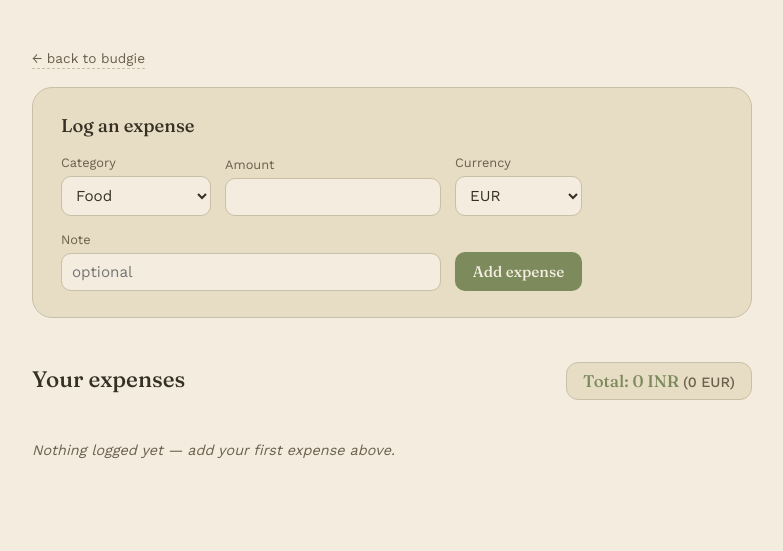
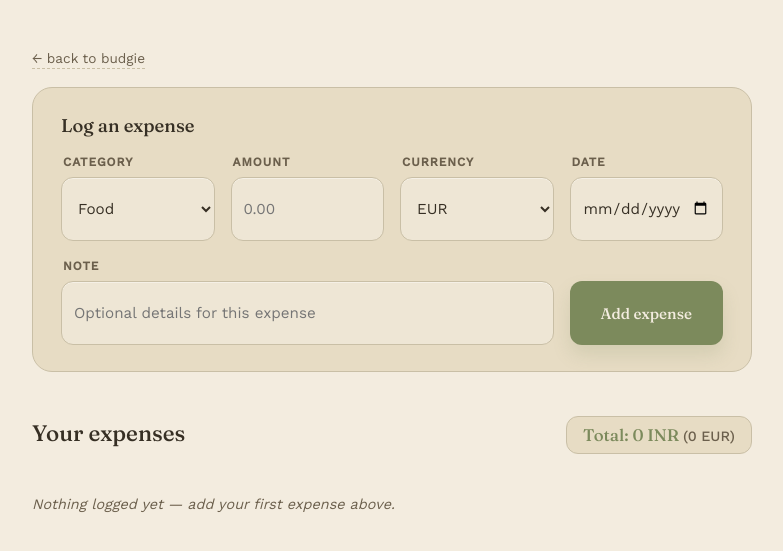
Before and after one commit to rohankulkarni-secdev/budgie, a Flask app: page /log in a window 1280 px wide. Shown: the top 551 px of the page, without its empty margins (248-1031 px from the left). Run offline with Flask 3, Linux system fonts and the light colour scheme; a user stored in the database is signed in; data comes from the database, SQL or seed files in the repository; both versions use the stored data as it was after the commit; data that the repository does not hold is empty.

Commit message:
Added date modification field to add expense page

```diff
--- a/app.py
+++ b/app.py
@@ -135,18 +135,36 @@ def expenses():
     con = connect_db()
     try:
         if request.method == "POST":
-            con.execute(
-                """INSERT INTO expenses (user_id, category, amount, currency, note, date)
-                   VALUES (?, ?, ?, ?, ?, ?)""",
-                (
-                    session["user_id"],
-                    request.form["category"],
-                    request.form["amount"],
-                    request.form.get("currency"),
-                    request.form.get("note", ""),
-                    datetime.now().strftime("%Y-%m-%d"),
+            if request.form["date"]:
+                con.execute(
+                    """INSERT INTO expenses (user_id, category, amount, currency, note, date)
+                    VALUES (?, ?, ?, ?, ?, ?)""",
+                    (
+
+                        session["user_id"],
+                        request.form["category"],
+                        request.form["amount"],
+                        request.form.get("currency"),
+                        request.form.get("note", ""),
+                        request.form["date"],
+
+                    )
                 )
-            )
+            else:
+                con.execute("""INSERT INTO expenses (user_id, category, amount, currency, note, date)
+                                    VALUES (?, ?, ?, ?, ?, ?)""",
+                                    (
+
+                                        session["user_id"],
+                                        request.form["category"],
+                                        request.form["amount"],
+                                        request.form.get("currency"),
+                                        request.form.get("note", ""),
+                                        datetime.now().strftime("%Y-%m-%d"),
+
+
+                                    )
+                                )
 
             con.commit()
             return redirect(url_for("expenses"))
--- a/templates/expenses.html
+++ b/templates/expenses.html
@@ -82,58 +82,77 @@
 
   form{
     display: grid;
-    grid-template-columns: repeat(4, 1fr);
-    gap: 16px 14px;
+    grid-template-columns: repeat(4, minmax(0, 1fr));
+    gap: 18px 16px;
     align-items: end;
   }
 
   label{
     display: flex;
     flex-direction: column;
-    gap: 6px;
-    font-size: 0.8rem;
+    gap: 8px;
+    font-size: 0.75rem;
+    font-weight: 600;
+    letter-spacing: 0.08em;
+    text-transform: uppercase;
     color: var(--ink-soft);
   }
 
-  label:nth-child(4){ grid-column: span 2; }
+  label span{
+    display: inline-block;
+    padding-left: 2px;
+  }
 
-  select, input[type="number"], input[type="text"]{
+  label.wide{
+    grid-column: span 3;
+  }
+
+  select, input[type="date"], input[type="number"], input[type="text"]{
     font-family: 'Work Sans', sans-serif;
     font-size: 0.95rem;
     color: var(--ink);
-    background: var(--bg);
+    background: rgba(255, 255, 255, 0.28);
     border: 1px solid var(--thread);
-    border-radius: 10px;
-    padding: 9px 10px;
+    border-radius: 12px;
+    height: 64px;
+    padding: 11px 12px;
     outline: none;
-    transition: border-color 0.2s ease;
+    box-shadow: inset 0 1px 0 rgba(255,255,255,0.4);
+    transition: border-color 0.2s ease, box-shadow 0.2s ease, background 0.2s ease;
   }
 
   select:focus, input:focus{
     border-color: var(--sage);
+    box-shadow: 0 0 0 3px rgba(124, 138, 92, 0.12);
+    background: rgba(255, 255, 255, 0.42);
   }
 
-  button{
+  .submit-button{
     grid-column: span 1;
+    justify-self: stretch;
+    min-width: 0;
+    width: 100%;
+    height: 64px;
     font-family: 'Fraunces', serif;
     font-weight: 500;
     font-size: 0.95rem;
     background: var(--sage);
     color: var(--bg);
     border: none;
-    border-radius: 10px;
-    padding: 10px 16px;
+    border-radius: 12px;
+    padding: 12px 18px;
     cursor: pointer;
-    transition: background 0.2s ease, transform 0.15s ease;
+    box-shadow: 0 10px 18px rgba(124, 138, 92, 0.18);
+    transition: background 0.2s ease, transform 0.15s ease, box-shadow 0.2s ease;
   }
 
-  button:hover{ background: #6d7a4f; }
-  button:active{ transform: scale(0.98); }
+  .submit-button:hover{ background: #6d7a4f; box-shadow: 0 12px 20px rgba(124, 138, 92, 0.22); }
+  .submit-button:active{ transform: scale(0.98); }
 
   @media (max-width: 640px){
     form{ grid-template-columns: 1fr 1fr; }
-    label:nth-child(4){ grid-column: span 2; }
-    button{ grid-column: span 2; }
+    label.wide{ grid-column: span 2; }
+    .submit-button{ grid-column: span 2; }
   }
 
   .section-header{
@@ -234,20 +253,21 @@
   }
 
   .delete-btn{
-    background: none;
+    background: transparent;
     border: none;
     color: var(--ink-soft);
     font-size: 1.1rem;
     line-height: 1;
     cursor: pointer;
-    padding: 2px 6px;
-    border-radius: 6px;
-    transition: color 0.2s ease, background 0.2s ease;
+    padding: 0;
+    margin: 0;
+    border-radius: 0;
+    transition: color 0.2s ease;
   }
 
   .delete-btn:hover{
     color: var(--rust);
-    background: rgba(181, 105, 74, 0.1);
+    background: transparent;
   }
 
   .empty{
@@ -266,7 +286,8 @@
   <div class="panel">
     <h2>Log an expense</h2>
     <form method="POST" action="{{ url_for('expenses') }}">
-      <label>Category
+      <label>
+        <span>Category</span>
         <select name="category" required>
           <option value="Food">Food</option>
           <option value="Rent">Rent</option>
@@ -277,22 +298,30 @@
         </select>
       </label>
 
-      <label>Amount
-        <input type="number" step="0.01" name="amount" required>
+      <label>
+        <span>Amount</span>
+        <input type="number" step="0.01" name="amount" required placeholder="0.00">
       </label>
 
-      <label>Currency
+      <label>
+        <span>Currency</span>
         <select name="currency">
           <option value="{{ home_currency }}">{{ home_currency }}</option>
           <option value="{{ destination_currency }}">{{ destination_currency }}</option>
         </select>
       </label>
 
-      <label>Note
-        <input type="text" name="note" placeholder="optional">
+      <label>
+        <span>Date</span>
+        <input type="date" name="date" aria-label="Date of transaction">
       </label>
 
-      <button type="submit">Add expense</button>
+      <label class="wide">
+        <span>Note</span>
+        <input type="text" name="note" placeholder="Optional details for this expense">
+      </label>
+
+      <button class="submit-button" type="submit">Add expense</button>
     </form>
   </div>
 
```
Also changed, not shown: budgie.db.
